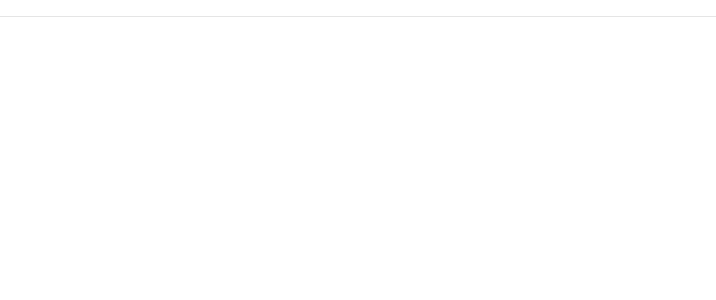
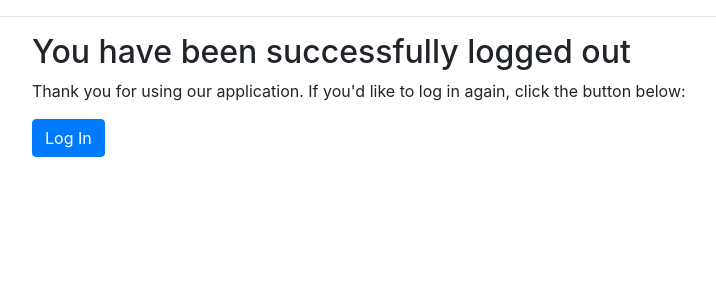
Before and after one commit to AnduG/ProiectIA4, a Flask app: page /auth/logout in a window 1280 px wide. Shown: the top 300 px of the page, without its empty margins (58-774 px from the left). Run offline with Flask 3, Linux system fonts and the light colour scheme; some libraries are stand-ins or nearby versions.

Commit message:
add login

```diff
--- a/website/templates/logout.html
+++ b/website/templates/logout.html
@@ -1 +1,9 @@
 {% extends 'base.html' %}
+
+{% block content %}
+  <div class="container">
+    <h2>You have been successfully logged out</h2>
+    <p>Thank you for using our application. If you'd like to log in again, click the button below:</p>
+    <a href="{{ url_for('auth.login') }}" class="btn btn-primary">Log In</a>
+  </div>
+{% endblock %}
```
